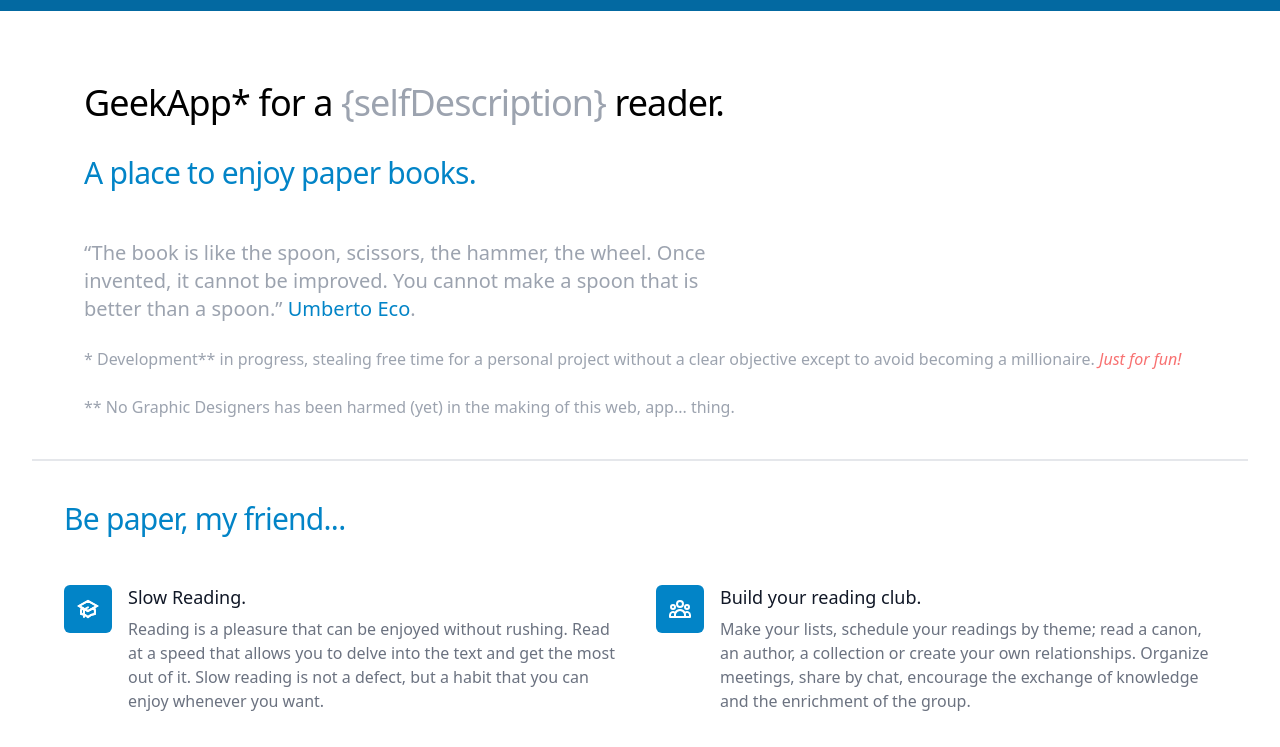
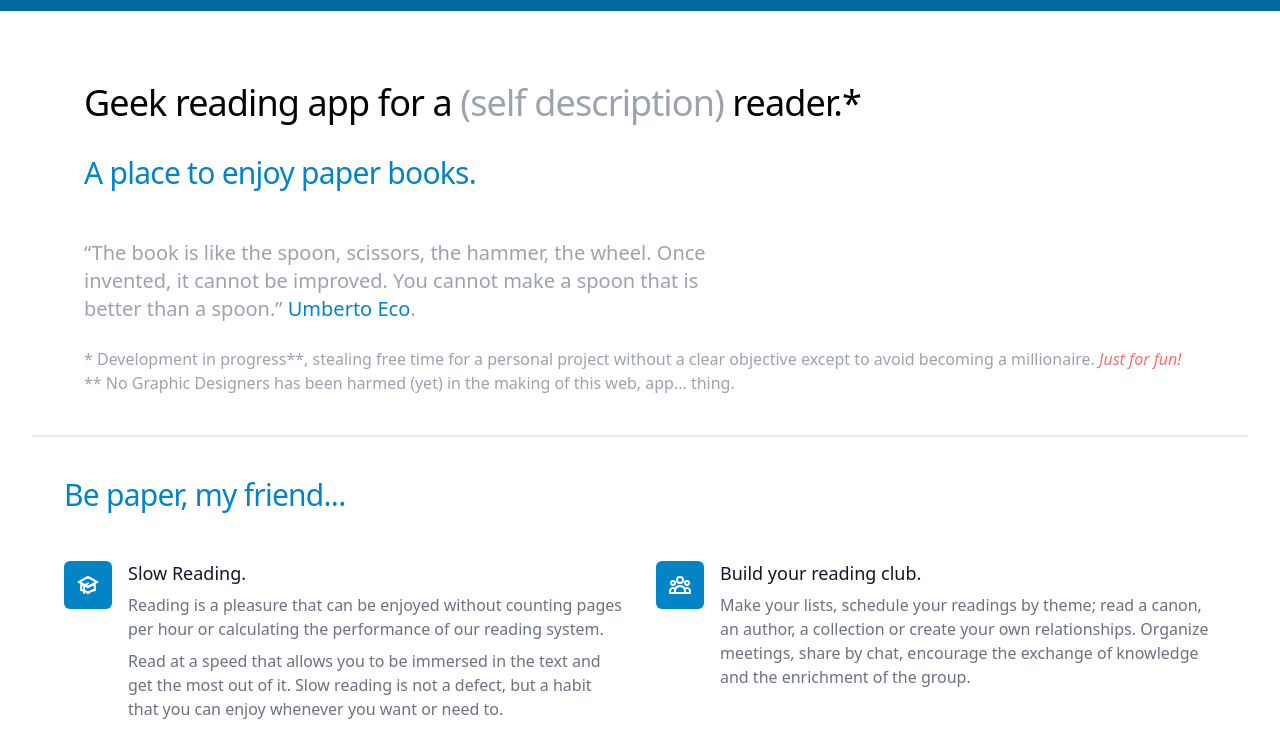
Before and after one commit to chabierlorenzo/sintinta-web, a Gatsby site: page / in a window 1280 px wide. Shown: the part 53-800 px from the top of the page. Built offline with nearby package versions, Linux system fonts and the light colour scheme; Gatsby itself is replaced by a stand-in of ours.

Commit message:
feat: texts review

```diff
--- a/src/components/geepApp.tsx
+++ b/src/components/geepApp.tsx
@@ -11,8 +11,8 @@ const GeepAppCmp: React.FC = ({ children }) => {
       <div className="m-5 leading-tight">
         <div className="">
           <div className={title}>
-            GeekApp* for a{" "}
-            <span className="text-gray-400">{"{selfDescription}"}</span> reader.
+            Geek reading app for a{" "}
+            <span className="text-gray-400">{"(self description)"}</span> reader.*
           </div>
           <div className={subTitle}>A place to enjoy paper books.</div>
 
@@ -23,8 +23,8 @@ const GeepAppCmp: React.FC = ({ children }) => {
             <span className="text-sky-600">Umberto Eco</span>.
           </p>
 
-          <div className="text-gray-400 my-6 sm:text-base">
-            * Development** in progress, stealing free time for a personal
+          <div className="text-gray-400 mt-6 sm:text-base">
+            * Development in progress**, stealing free time for a personal
             project without a clear objective except to avoid becoming a
             millionaire.{" "}
             <span className="text-red-400 italic">Just for fun!</span>
--- a/src/components/slow.tsx
+++ b/src/components/slow.tsx
@@ -37,10 +37,16 @@ const SlowCmp: React.FC = ({ children }) => {
                 </p>
               </dt>
               <dd className="mt-2 ml-16 text-base text-gray-500">
-                Reading is a pleasure that can be enjoyed without rushing. Read
-                at a speed that allows you to delve into the text and get the
-                most out of it. Slow reading is not a defect, but a habit that
-                you can enjoy whenever you want.
+                <p className="my-2">
+                  Reading is a pleasure that can be enjoyed without counting
+                  pages per hour or calculating the performance of our reading
+                  system.
+                </p>
+                <p>
+                  Read at a speed that allows you to be immersed in the text and
+                  get the most out of it. Slow reading is not a defect, but a
+                  habit that you can enjoy whenever you want or need to.
+                </p>
               </dd>
             </div>
 
```
